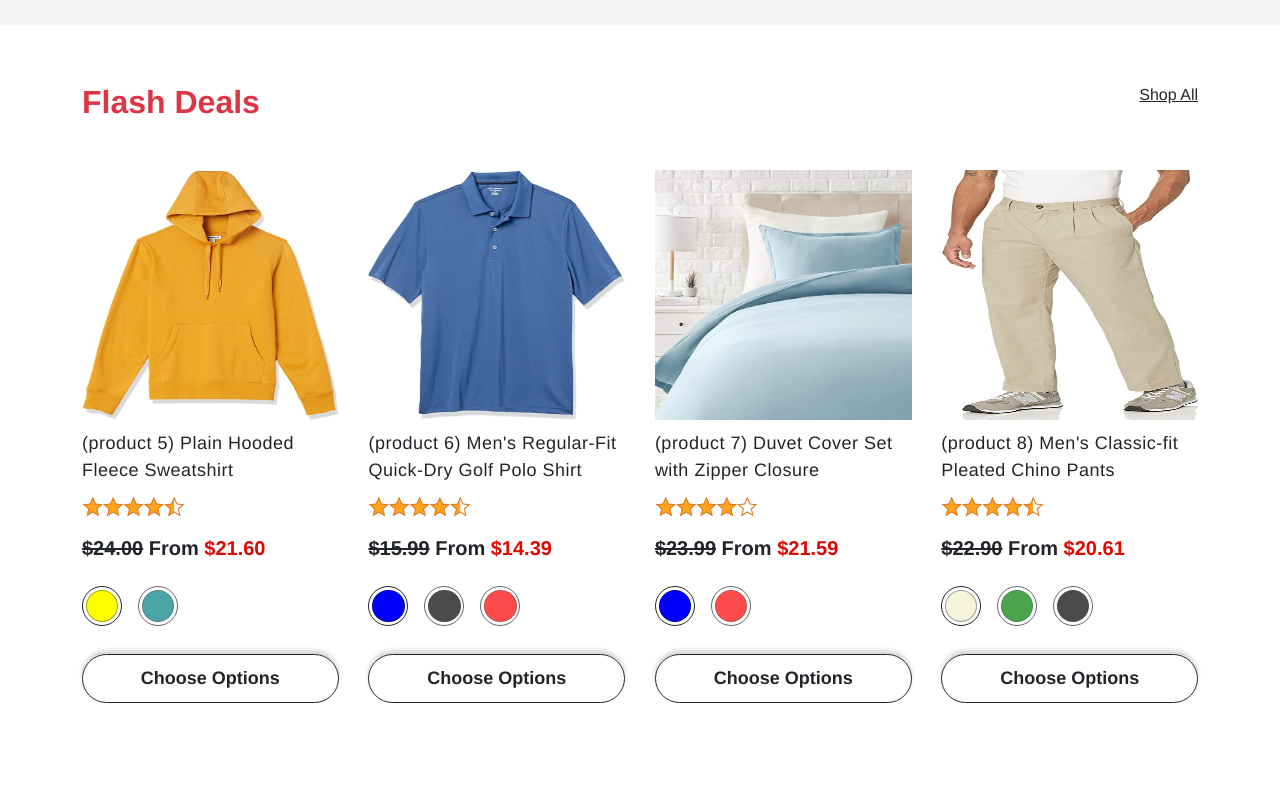
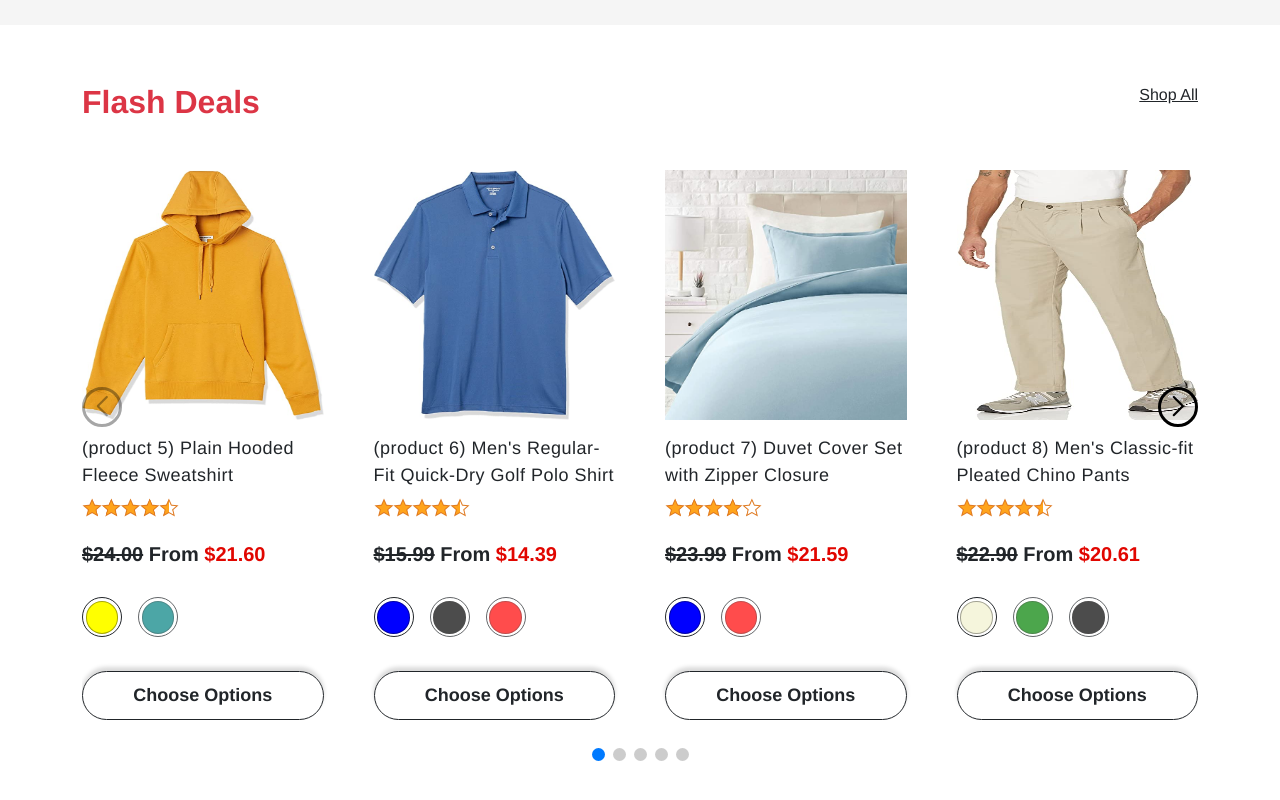
Before and after one commit to moh123mos/E-Commerce, a Vue app: page / in a window 1280 px wide. Shown: the part 1642-2442 px from the top of the page. Before the commit the page ends 2393 px from the top, so only its background shows below. Built offline with nearby package versions, Linux system fonts and the light colour scheme.

Commit message:
The End of Products  Swiper, Finally 😮‍💨😮‍💨

```diff
--- a/package.json
+++ b/package.json
@@ -13,7 +13,9 @@
     "bootstrap": "^5.3.3",
     "core-js": "^3.8.3",
     "pinia": "^2.2.2",
+    "swiper": "^8.4.7",
     "vue": "^3.2.13",
+    "vue-awesome-swiper": "^5.0.1",
     "vue-router": "^4.0.3"
   },
   "devDependencies": {
--- a/src/components/ProductsSwiper.vue
+++ b/src/components/ProductsSwiper.vue
@@ -1,14 +1,21 @@
 <template>
-  <div class="products-swiper">
+  <div class="products-swiper" @resize="resizeHandler()">
     <div class="container py-5">
       <div class="header d-flex justify-content-between">
-        <h2 class="text-danger fs-2 fw-blod">Flash Deals</h2>
+        <h2 class="text-danger fs-2 fw-blod" @click="inc">Flash Deals</h2>
         <div class="shop-all">
           <a href="#" class="text-dark">Shop All</a>
         </div>
       </div>
-      <div class="products d-flex flex-wrap justify-content-between">
-        <div
+      <Swiper
+        :modules="modules"
+        :navigation="{ prevIcon: '.swiper-prev', nextIcon: '.swiper-next' }"
+        :pagination="{ el: '.swiper-pagination', clickable: true }"
+        :slides-per-view="responsiveDisplay"
+        :space-between="50"
+        class="products d-flex flex-wrap justify-content-between pb-5"
+      >
+        <swiper-slide
           class="product"
           :class="'product-' + i"
           v-for="(item, i) in products"
@@ -56,13 +63,22 @@
           >
             Choose Options
           </div>
-        </div>
-      </div>
+        </swiper-slide>
+        <div class="swiper-prev"></div>
+        <div class="swiper-next"></div>
+        <div class="swiper-pagination"></div>
+      </Swiper>
     </div>
   </div>
 </template>
 <script setup>
-import { defineProps } from "vue";
+// Import Swiper Vue.js components
+import { Swiper, SwiperSlide } from "swiper/vue";
+// import Swiper core and required modules
+import { Navigation, Pagination, Scrollbar } from "swiper";
+import { defineProps, ref } from "vue";
+
+let modules = [Navigation, Pagination, Scrollbar];
 let props = defineProps({
   products: {
     type: Array,
@@ -72,6 +88,28 @@ const getImagePath = (imgPath) => {
   return require(`@/assets/${imgPath}`);
 };
 
+let responsiveDisplay = ref(4);
+
+const mediaQueries = [
+  { query: "(max-width: 576px)", value: 1 },
+  { query: "(max-width: 767px)", value: 2 },
+  { query: "(max-width: 991px)", value: 3 },
+  { query: "(min-width: 1199px)", value: 4 },
+];
+
+mediaQueries.forEach((mq) => {
+  const mediaQueryList = window.matchMedia(mq.query);
+  const updateValue = (event) => {
+    if (event.matches) {
+      responsiveDisplay.value = mq.value;
+      console.log(`Current value is now: ${responsiveDisplay.value}`);
+    }
+  };
+  // Set the initial value
+  updateValue(mediaQueryList);
+  // Add a listener for changes
+  mediaQueryList.addListener(updateValue);
+});
 const ChangeVariation = (item, index, color) => {
   let spansOuterVariation = document.querySelectorAll(`.outer-${item}`);
   let imgOfProduct = document.querySelector(`.product-${item} .img img`);
@@ -94,7 +132,36 @@ const ChangeVariation = (item, index, color) => {
 };
 </script>
 
-<style lang="scss" scoped>
+<style lang="scss">
+.products-swiper {
+  .swiper.products {
+    .swiper-pagination {
+      bottom: 0 !important;
+    }
+    .swiper-pagination-bullet {
+      width: 13px;
+      height: 13px;
+    }
+    .swiper-button-next {
+      right: 0;
+    }
+    .swiper-button-prev {
+      left: 0;
+    }
+    .swiper-button-next,
+    .swiper-button-prev {
+      border: 3px solid #000;
+      width: 40px;
+      height: 40px;
+      border-radius: 50%;
+      top: 40%;
+      &::after {
+        font-size: 20px;
+        font-weight: 900;
+        color: #000;
+      }
+    }
+  }
   .header {
     padding: 10px 0px 40px;
     h2 {
@@ -105,10 +172,13 @@ const ChangeVariation = (item, index, color) => {
     display: flex;
     flex-direction: column;
     justify-content: space-between;
+    height: 550px;
     .product-details {
       font-size: 18px;
       letter-spacing: 0.5px;
       padding: 10px 0;
+      height: 65px;
+      overflow: hidden;
     }
     .rating {
       width: 40%;
@@ -125,9 +195,10 @@ const ChangeVariation = (item, index, color) => {
       }
     }
     .variations {
+      height: 40px;
       span.outer {
+        height: 40px;
         width: 40px;
-      height: 40px;
         display: flex;
         align-items: center;
         justify-content: center;
@@ -171,4 +242,5 @@ const ChangeVariation = (item, index, color) => {
       width: 23%;
     }
   }
+}
 </style>
--- a/src/main.js
+++ b/src/main.js
@@ -1,8 +1,14 @@
 import { createApp } from "vue";
 import App from "./App.vue";
 import router from "./router";
+// pinia store
 import { createPinia } from "pinia";
+const pinia = createPinia();
+// bootstrap
 import "bootstrap/dist/css/bootstrap.min.css";
 import * as bootstrap from "bootstrap/dist/js/bootstrap.bundle";
-const pinia = createPinia();
+// Import Swiper styles
+import "swiper/css";
+import "swiper/css/navigation";
+import "swiper/css/pagination";
 createApp(App).use(pinia).use(router).use(bootstrap).mount("#app");
--- a/src/views/HomeView.vue
+++ b/src/views/HomeView.vue
@@ -13,5 +13,5 @@ import TopOffers from "@/components/HomePage/TopOffers.vue";
 import UpperBanner from "@/components/HomePage/upperBanner.vue";
 import ProductsSwiper from "@/components/ProductsSwiper.vue";
 import { products } from "@/store/products";
-let flashDealsProducts = products.slice(0, 4);
+let flashDealsProducts = products.slice(0, 8);
 </script>
```
Also changed, not shown: 1 other file (tests, documents, lock files or other folders). Lines whose indentation alone changed are shown as unchanged.
